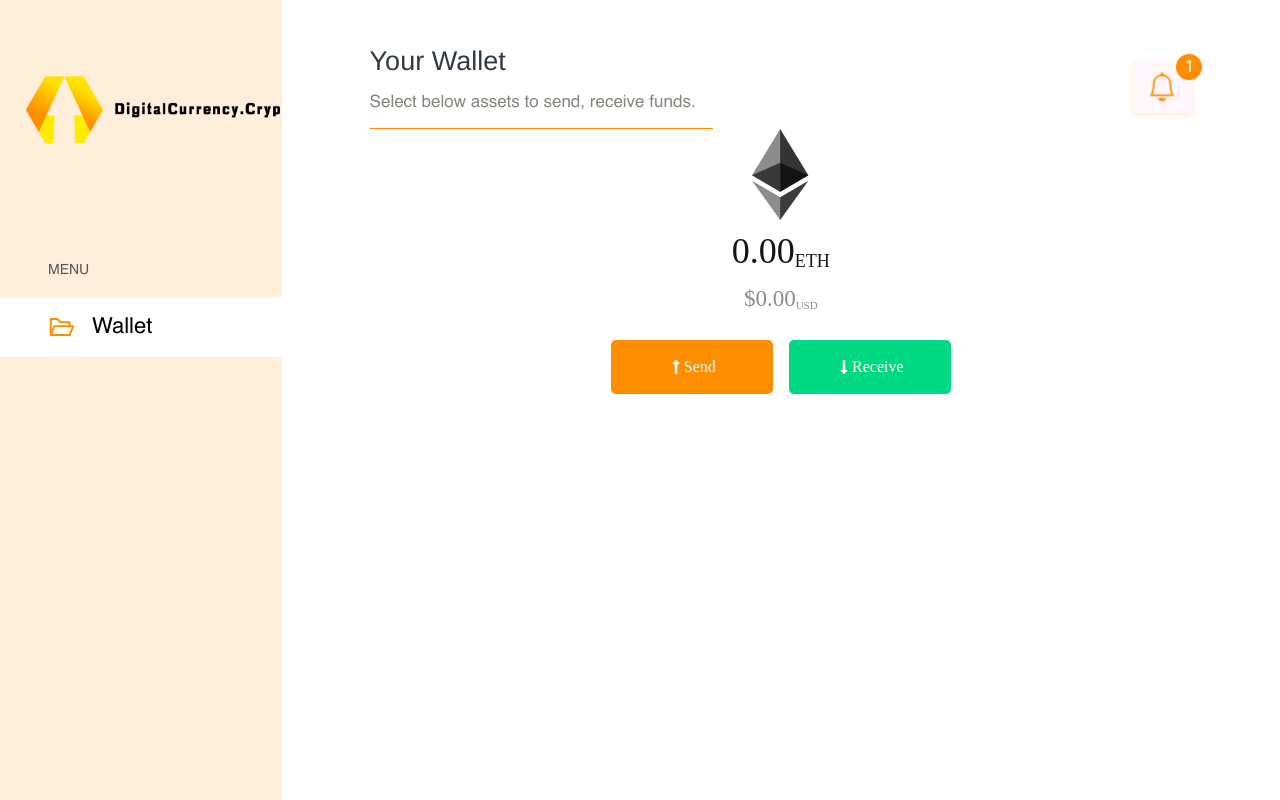
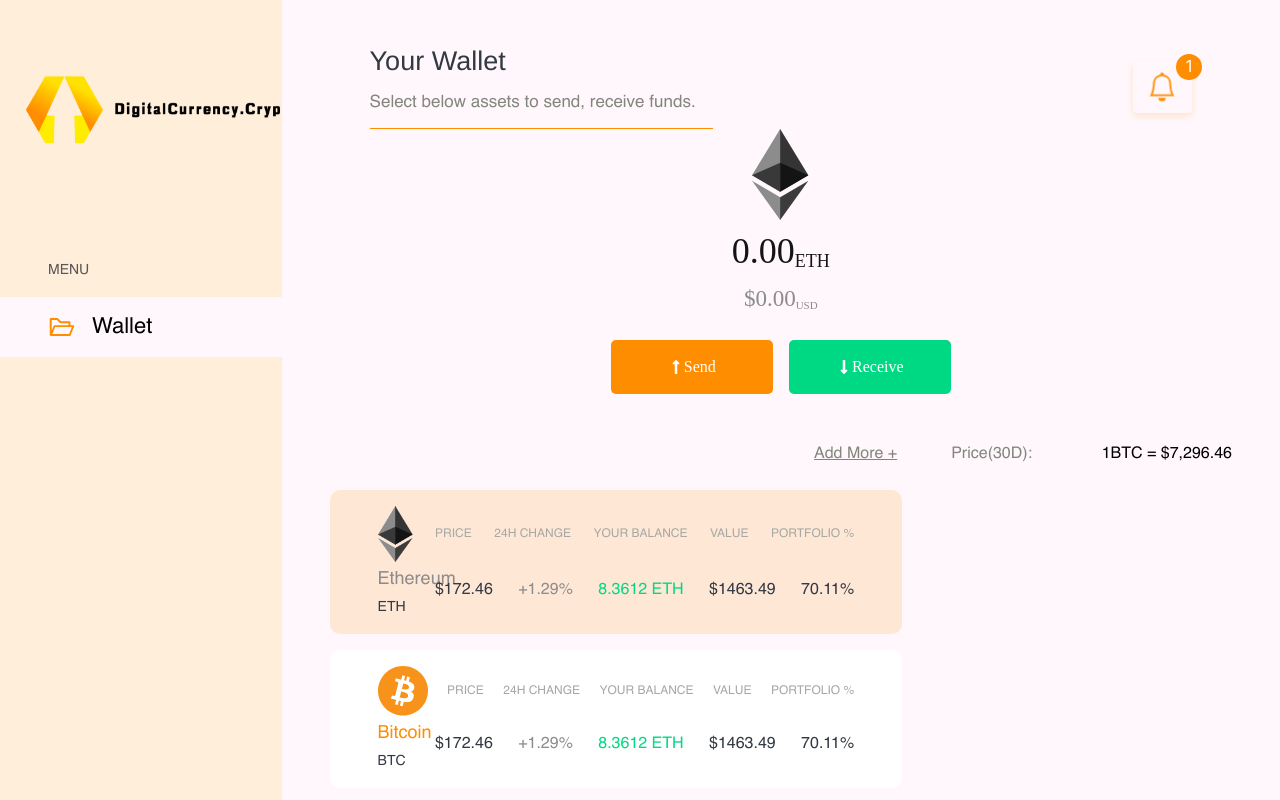
Before and after one commit to BlackHoleUsa/nft-wallet, a React (Create React App) app: page /wallet in a window 1280 px wide. Built offline with nearby package versions, Linux system fonts and the light colour scheme; a web font is replaced by a local one.

Commit message:
item list

```diff
--- a/src/Assets/Data.js
+++ b/src/Assets/Data.js
@@ -8,3 +8,39 @@
         icon: <AiOutlineFolderOpen className="text-orange font-28px mr-2 ml-4" />
     }
 ];
+
+export const coinsData = [
+    {
+        id: 1,
+        img: Images.icon,
+        title: 'Ethereum',
+        subTitle: 'ETH',
+        price: '$172.46',
+        hChange: '+1.29%',
+        balance: '8.3612 ETH',
+        value: '$1463.49',
+        portfolio: '70.11%'
+    },
+    {
+        id: 2,
+        img: Images.bitcoin,
+        title: 'Bitcoin',
+        subTitle: 'BTC',
+        price: '$172.46',
+        hChange: '+1.29%',
+        balance: '8.3612 ETH',
+        value: '$1463.49',
+        portfolio: '70.11%'
+    },
+    {
+        id: 3,
+        img: Images.dash,
+        title: 'Dash',
+        subTitle: 'DASH',
+        price: '$172.46',
+        hChange: '+1.29%',
+        balance: '8.3612 ETH',
+        value: '$1463.49',
+        portfolio: '70.11%'
+    }
+];
--- /dev/null
+++ b/src/components/CoinListItem/CoinListItem.js
@@ -0,0 +1,63 @@
+import React, { useState } from 'react';
+import { FlexRow } from 'components/FlexRow/FlexRow';
+import { FlexColumn } from 'components/FlexColumn/FlexColumn';
+
+export const CoinListItem = (props) => {
+
+    const { index, item } = props;
+
+    const [active, setActive] = useState(1);
+
+    const clickItem = () => {
+
+    }
+
+    return(
+
+        <FlexColumn className={`
+            w-100 py-3 mb-3 px-5 br-10px
+            py-2 mb-3 px-5 ${ active === index ? 'background-primary' : 'bg-white' }
+        `}>
+
+            <FlexRow className={`w-100 align-items-center
+                justify-content-between font-helvetica`}
+            >
+                <Header src={item?.img} index={index} />
+            </FlexRow>
+
+            <FlexRow className={`w-100 align-items-center
+                justify-content-between font-helvetica`}
+           >
+            <FlexColumn className="mt-1 text-width">
+                <span className={`
+                    font-18px ${ index === 1 ? 'text-grey-cc-70' : index === 2 ? 'text-orange' : 'text-blue' }
+                `}>
+                    {item.title}
+                </span>
+                <span className="font-14px text-lightBlack mt-1">{item.subTitle}</span>
+            </FlexColumn>
+            <span className="font-16px text-lightBlack">{item?.price}</span>
+            <span className="font-16px text-grey-cc-70">{item?.hChange}</span>
+            <span className="font-16px text-green">{item?.balance}</span>
+            <span className="font-16px text-lightBlack">{item?.value}</span>
+            <span className="font-16px text-lightBlack">{item?.portfolio}</span>
+
+            </FlexRow>
+
+        </FlexColumn>
+
+    );
+
+}
+
+const Header = ({ src, index }) => {
+
+    const data = [src, 'PRICE', '24H CHANGE', 'YOUR BALANCE', 'VALUE', 'PORTFOLIO %'];
+
+    return data?.map((text, i) => (
+        i === 0 ? <img alt="coin-logo" src={text} width={ index < 2 ? '35px' : '50px' } /> :
+        <span key={i} className="font-helvetica font-12px text-uppercase text-grey-cc-80 text-center">
+            { text }
+        </span>
+    ))
+}
--- /dev/null
+++ b/src/components/Graph/Graph.js
@@ -0,0 +1,24 @@
+import React from 'react';
+import { FlexRow } from 'components/FlexRow/FlexRow';
+import { Element } from 'components/Element/Element';
+
+export const Graph = () => {
+
+    return(
+
+        <React.Fragment>
+
+            <FlexRow className="w-100 font-16px font-helvetica justify-content-between align-items-center mb-2">
+                <Element className="text-grey-cc-50 cursor-pointer-sort">
+                    Price(30D):
+                </Element>
+                <Element className="text-black cursor-pointer-sort">
+                    1BTC = $7,296.46
+                </Element>
+            </FlexRow>
+
+        </React.Fragment>
+
+    );
+
+}
--- a/src/components/Sidebar/Sidebar.css
+++ b/src/components/Sidebar/Sidebar.css
@@ -36,6 +36,6 @@
     position: relative;
     opacity: 1;
     transition: all .5s;
-    background: var(--white);
+    background: var(--grey-shadow);
     color: var(--black);
 }
--- a/src/custom.scss
+++ b/src/custom.scss
@@ -12,7 +12,9 @@
   'grey-cc-60': #585858,
   'grey-cc-50': #82867D,
   'grey-cc-70': #8C8C8C,
-  'grey-shadow': #FFF7FB
+  'grey-cc-80': #A6A8A3,
+  'grey-shadow': #FFF7FB,
+  'blue': #008CE7
 );
 
 @import 'node_modules/bootstrap/scss/bootstrap';
--- a/src/global.css
+++ b/src/global.css
@@ -78,6 +78,10 @@
     opacity: 0.3;
   }
 
+  .text-width{
+    width: 32px;
+  }
+
 @media screen and (max-width: 767px) {
 
   .remove-margins{
--- a/src/hoc/Layout/Layout.css
+++ b/src/hoc/Layout/Layout.css
@@ -1,5 +1,7 @@
 .layout-content{
     width: 78%;
     height: 100vh;
-    background: var(--white);
+    background: var(--grey-shadow);
+    overflow-y: auto;
+    overflow-x: hidden;
 }
--- a/src/screens/Dashboard/Dashboard.css
+++ b/src/screens/Dashboard/Dashboard.css
@@ -46,3 +46,10 @@
     top: -7px;
     right: -10px;
 }
+
+.items-container{
+    height: 47vh;
+    overflow-x: hidden;
+    overflow-y: auto;
+    padding-right: 19px;
+}
--- a/src/screens/Dashboard/Dashboard.js
+++ b/src/screens/Dashboard/Dashboard.js
@@ -12,6 +12,9 @@
 import { ReceivePopup } from 'components/ReceivePopup/ReceivePopup';
 import Pulse from 'react-reveal/Pulse';
 import { SendPopup } from 'components/SendPopup/SendPopup';
+import { coinsData } from 'Assets/Data';
+import { CoinListItem } from 'components/CoinListItem/CoinListItem';
+import { Graph } from 'components/Graph/Graph';
 
 const Dashboard = () => {
 
@@ -53,7 +56,7 @@
                 </FlexRow>
             </Element>
 
-            <FlexColumn className="w-100 justify-content-center align-items-center">
+            <FlexColumn className="w-100 justify-content-center align-items-center mb-5">
                 <img alt="icon" src={Images.icon} className="mb-1" />
                 <Element className="font-sf-regular font-36px mb-1" style={{ color: 'var(--darkBlack)' }}>
                     0.00
@@ -74,6 +77,37 @@
                 </FlexRow>
             </FlexColumn>
 
+
+            {/* //main content */}
+
+            <Row className="">
+
+                <Col xl={8} lg={8} md={12} sm={12}>
+
+                    <Element className="font-16px font-helvetica d-block text-right
+                        text-grey-cc-50 cursor-pointer-sort mb-4 pr-4"
+                        style={{ textDecoration: 'underline' }}
+                    >
+                        Add More +
+                    </Element>
+
+                    <FlexColumn className="w-100 items-container">
+                        {
+                            coinsData.map((item, i) => (
+                                <CoinListItem key={i} item={item} index={item?.id} />
+                            ))
+                        }
+                    </FlexColumn>
+
+                </Col>
+
+                <Col xl={4} lg={4} md={12} sm={12}>
+                    <Graph />
+                </Col>
+
+            </Row>
+
+
             <CustomModal show={sendMenu} title="Send"
                 handleClose={() => setSendMenu(false)}>
                 <SendPopup />
```
